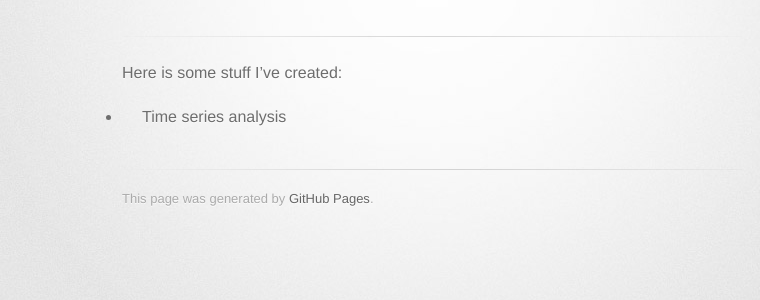
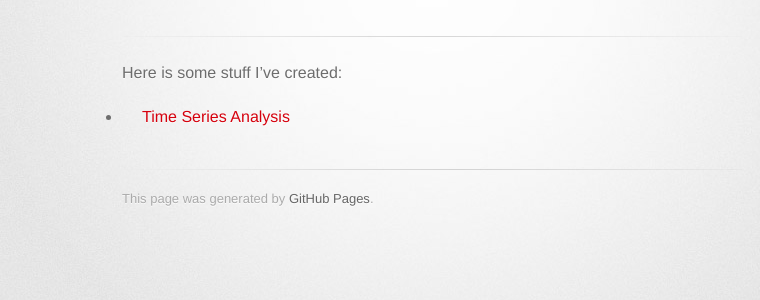
Before and after one commit to gitdemo1wm/gitdemo1wm.github.io, a Jekyll site: the page built from index.md, in a window 1280 px wide. Shown: the part 161-461 px from the top of the page, without its empty margins (208-968 px from the left). Built offline with Jekyll 4.4.1, drawn with Linux system fonts in a browser that asks for light colours; some web fonts are replaced; our own code applies the rules of GitHub Pages for plain Markdown files; part of the change alters nothing that is shown.

```diff
--- a/index.md
+++ b/index.md
@@ -4,4 +4,4 @@ description: The Subtitle
 ---
 
 Here is some stuff I've created:
-- Time series analysis
+- [Time Series Analysis](/timeseries/index.md)
```
